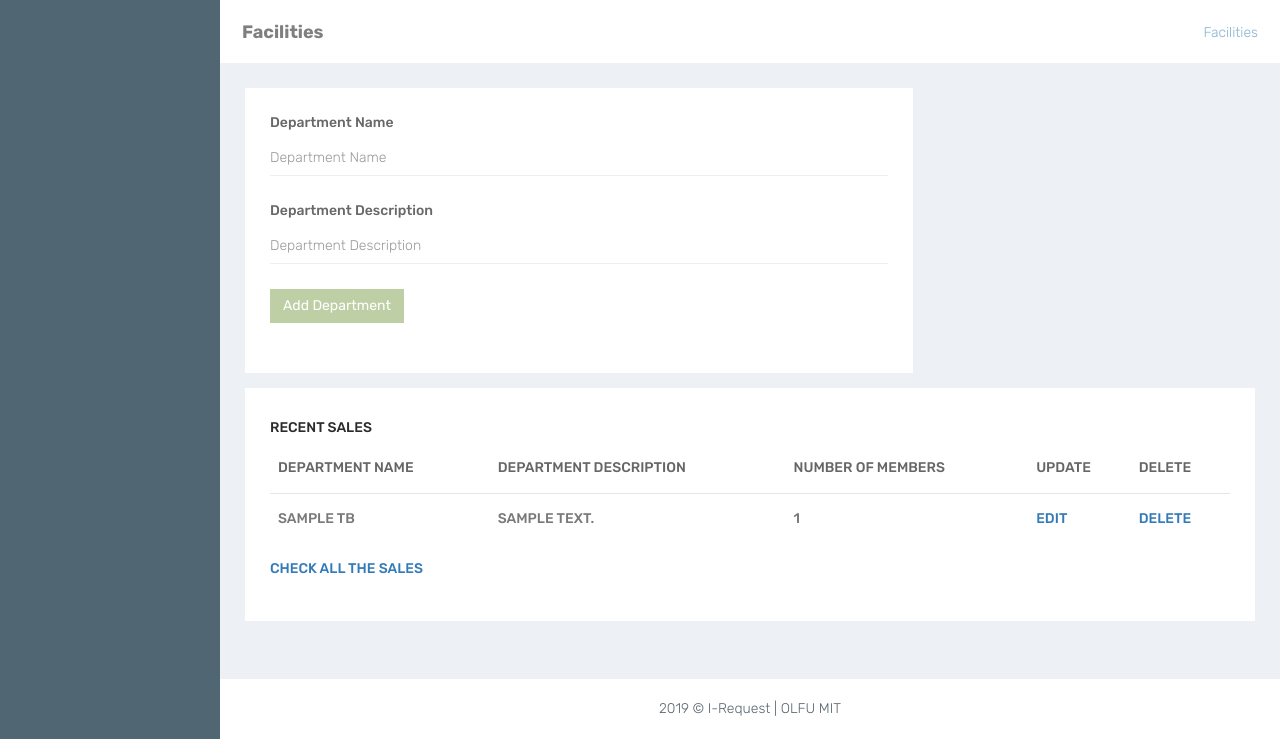
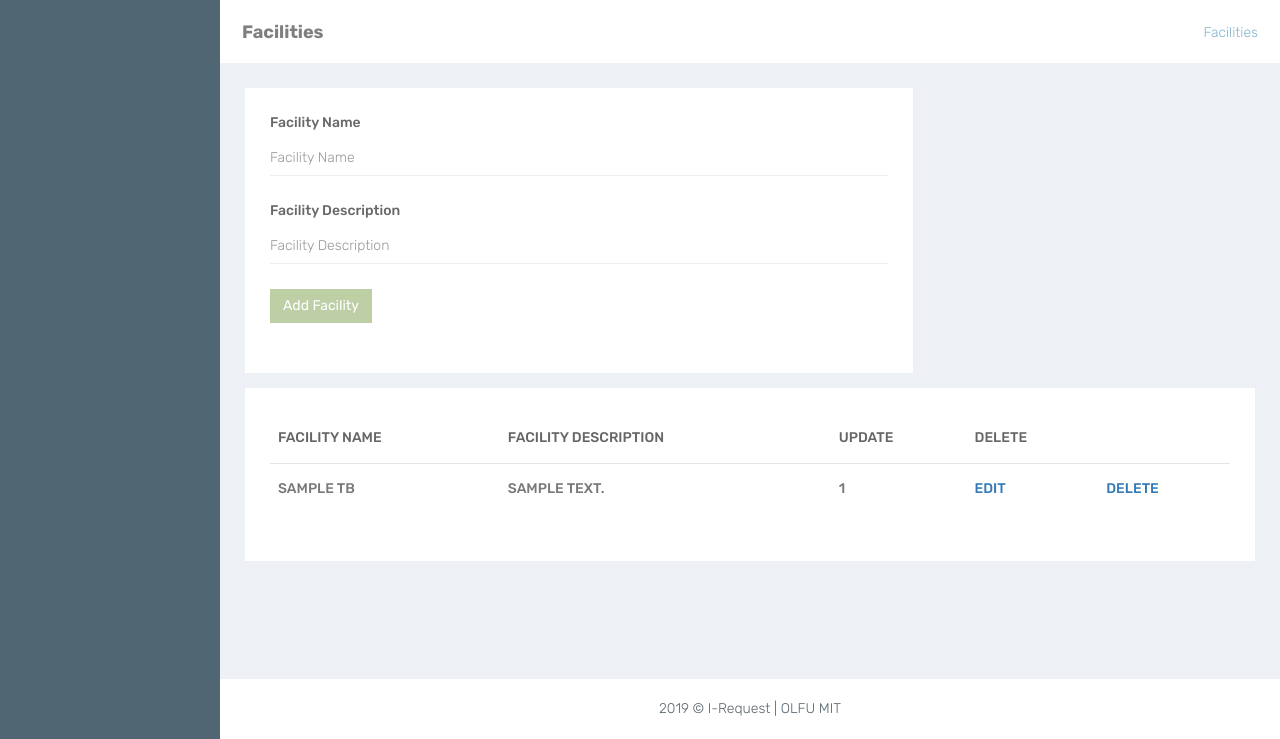
Before and after one commit to tammyybear/iRequest, a PHP site: page /facilities.php in a window 1280 px wide. Shown: the part 61-800 px from the top of the page. Run offline with PHP 8.4, Linux system fonts and the light colour scheme; tables that the repository leaves empty hold one stand-in row (values such as "Sample post"); data that the repository does not hold is empty; some libraries are stand-ins or nearby versions.

Commit message:
update facility form

```diff
--- a/facilities.php
+++ b/facilities.php
@@ -61,20 +61,20 @@ include "database/config.php";
                 <div class="row">
                     <div class="col-md-8 col-xs-12">
                         <div class="white-box">
-                            <form class="form-horizontal form-material" method="post" action="add_department.php">
+                            <form class="form-horizontal form-material" method="post" action="add_facility.php">
                                 <div class="form-group">
-                                    <label class="col-md-12">Department Name</label>
+                                    <label class="col-md-12">Facility Name</label>
                                     <div class="col-md-12">
-                                        <input type="text" placeholder="Department Name" name="department_name" class="form-control form-control-line" required> </div>
+                                        <input type="text" placeholder="Facility Name" name="facility_name" class="form-control form-control-line" required> </div>
                                 </div>
                                 <div class="form-group">
-                                    <label for="example-email" class="col-md-12">Department Description</label>
+                                    <label for="example-email" class="col-md-12">Facility Description</label>
                                     <div class="col-md-12">
-                                        <input type="text" placeholder="Department Description" class="form-control form-control-line" name="department_description" id="example-email" required> </div>
+                                        <input type="text" placeholder="Facility Description" class="form-control form-control-line" name="facility_description" required> </div>
                                 </div>
                                 <div class="form-group">
                                     <div class="col-sm-12">
-                                        <button class="btn btn-success">Add Department</button>
+                                        <button class="btn btn-success">Add Facility</button>
                                     </div>
                                 </div>
                             </form>
@@ -84,14 +84,13 @@ include "database/config.php";
                 <div class="row">
                     <div class="col-sm-12">
                         <div class="white-box">
-                            <h3 class="box-title">Recent sales
+                            <h3 class="box-title">
                             <div class="table-responsive">
                                 <table class="table ">
                                     <thead>
                                         <tr>
-                                            <th>Department Name</th>
-                                            <th>Department Description</th>
-                                            <th>Number of Members</th>
+                                            <th>Facility Name</th>
+                                            <th>Facility Description</th>
                                             <th>Update</th>
                                             <th>Delete</th>
                                         </tr>
@@ -99,7 +98,8 @@ include "database/config.php";
                                     <tbody>
                                       <?php getDepartmentData($conn); ?>
                                     </tbody>
-                                </table> <a href="#">Check all the sales</a> </div>
+                                </table>
+                            </div>
                         </div>
                     </div>
                 </div>
```
